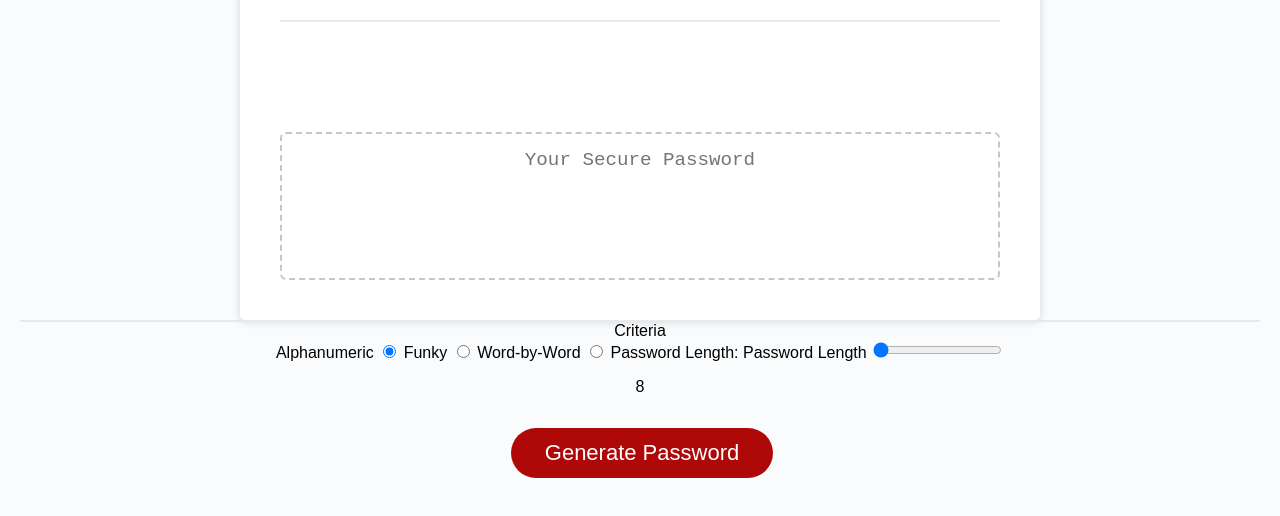
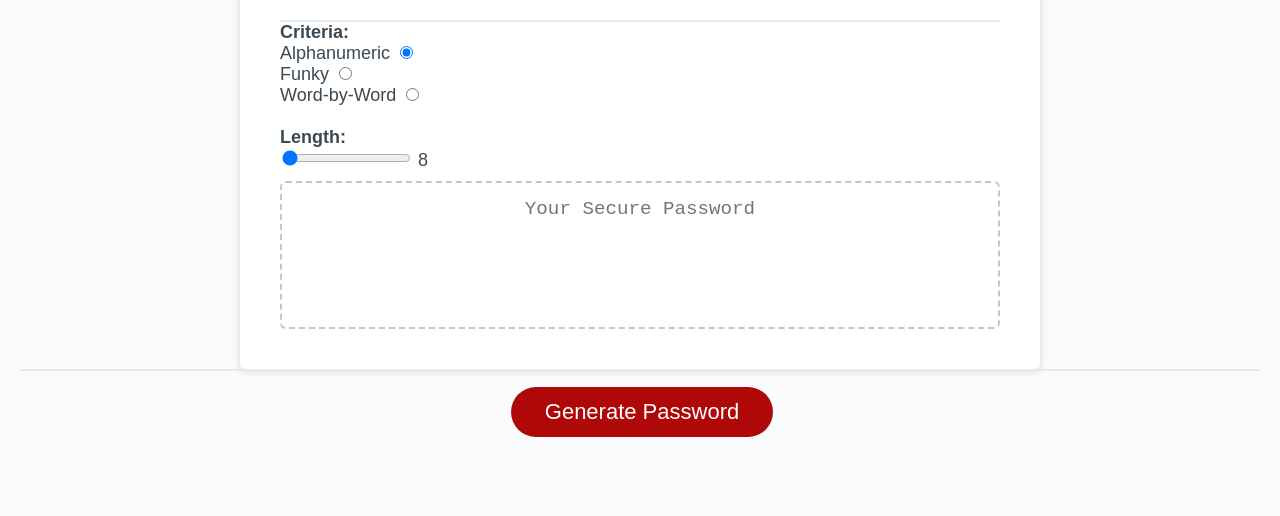
Before and after one commit to x4ndez/passwordgen, a plain HTML site: page index.html in a window 1280 px wide. Shown: the part 216-732 px from the top of the page. Drawn offline with Linux system fonts and the light colour scheme.

Commit message:
styled the form, tested project

```diff
--- a/index.html
+++ b/index.html
@@ -18,32 +18,34 @@
       <div class="card-header">
         <h2>Generate a Password</h2>
       </div>
-      <div class="card-body"></div>
+      <div class="card-body">
+
+        <form>
+
+          <strong>Criteria:</strong><br>
+
+          <label for="alphanum">Alphanumeric</label>
+          <input type="radio" id="alphanum" name="criteria" /><br>
+
+          <label for="funky">Funky</label>
+          <input type="radio" id="funky" name="criteria" /><br>
+
+          <label for="word">Word-by-Word</label>
+          <input type="radio" id="word" name="criteria" /><br><br>
+
+          <label for="pwLength"><strong>Length:</strong></label><br>
+          <input type="range" id="pwLength" name="length" min="8" max="128" />
+          <p id="pwLenInd" style="display: inline;">0</p>
+
+        </form>
+
+      </div>
       <textarea readonly id="password" placeholder="Your Secure Password" aria-label="Generated Password"></textarea>
     </div>
     <div class="card-footer">
 
-      <form>
+      <button id="generate" class="btn">Generate Password</button>
 
-        Criteria<br>
-
-        <label for="alphanum">Alphanumeric</label>
-        <input type="radio" id="alphanum" name="criteria" />
-
-        <label for="funky">Funky</label>
-        <input type="radio" id="funky" name="criteria" />
-
-        <label for="word">Word-by-Word</label>
-        <input type="radio" id="word" name="criteria" />
-
-        Password Length:
-        <label for="pwLength">Password Length</label>
-        <input type="range" id="pwLength" name="length" min="8" max="128" />
-        <p id="pwLenInd">0</p>
-
-      </form>
-
-      <button id="generate" class="btn">Generate Password</button>
     </div>
   </div>
   </div>
```
